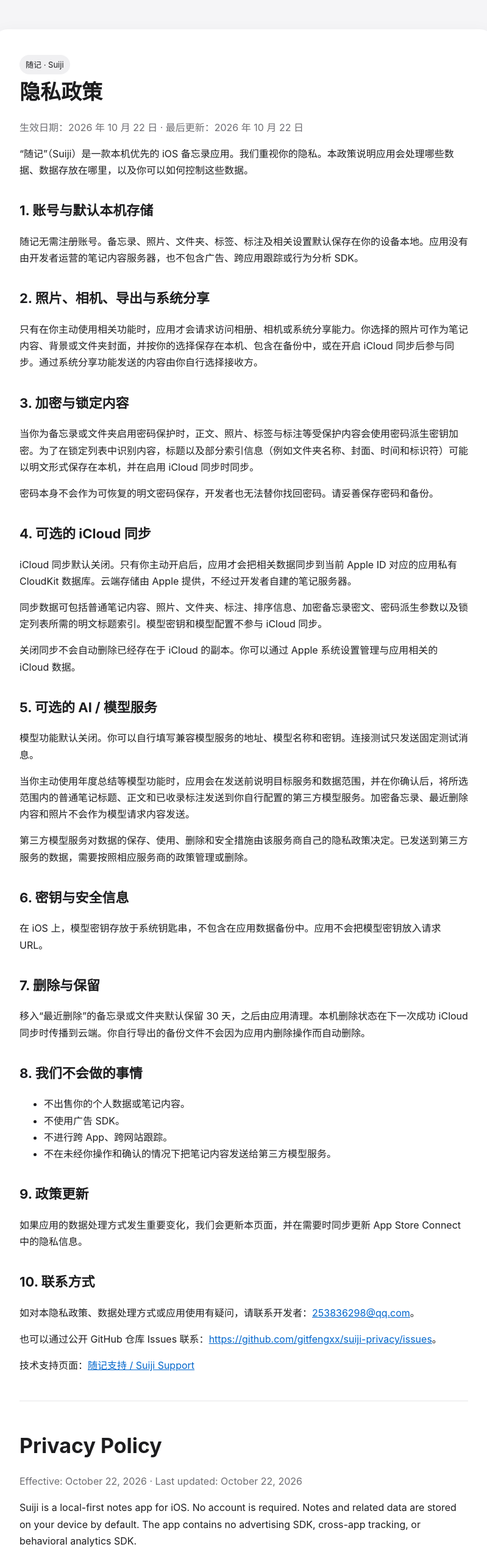
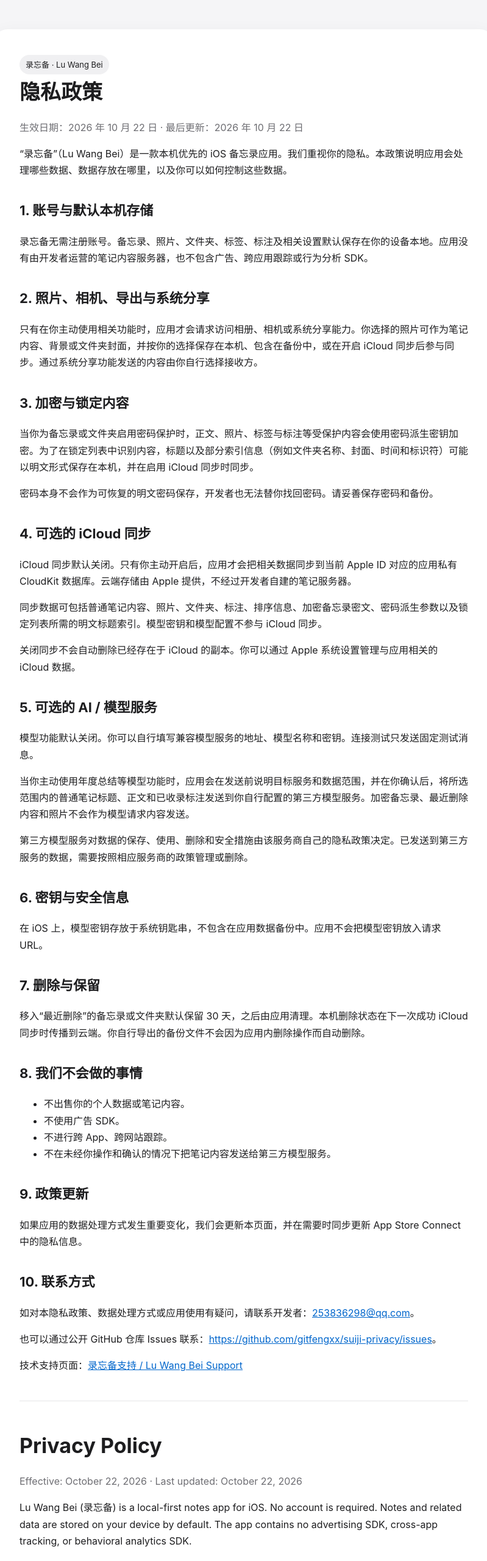
Before and after one commit to gitfengxx/suiji-privacy, a plain HTML site: page index.html in a window 1280 px wide. Shown: the top 2560 px of the page at 61% size, without its empty margins (240-1039 px from the left). Drawn offline with Linux system fonts and the light colour scheme.

Commit message:
Update app branding to Lu Wang Bei

```diff
--- a/index.html
+++ b/index.html
@@ -4,8 +4,8 @@
   <meta charset="utf-8">
   <meta name="viewport" content="width=device-width,initial-scale=1">
   <meta name="color-scheme" content="light dark">
-  <title>随记隐私政策 | Suiji Privacy Policy</title>
-  <meta name="description" content="随记（Suiji）iOS 应用隐私政策">
+  <title>录忘备隐私政策 | Lu Wang Bei Privacy Policy</title>
+  <meta name="description" content="录忘备（Lu Wang Bei）iOS 应用隐私政策">
   <style>
     :root{font-family:-apple-system,BlinkMacSystemFont,"SF Pro Text","PingFang SC","Helvetica Neue",Arial,sans-serif;color:#1d1d1f;background:#f5f5f7;line-height:1.7}
     *{box-sizing:border-box} body{margin:0} main{max-width:860px;margin:0 auto;padding:48px 20px 80px}
@@ -21,14 +21,14 @@
 <body>
 <main>
 <article>
-  <span class="badge">随记 · Suiji</span>
+  <span class="badge">录忘备 · Lu Wang Bei</span>
   <h1>隐私政策</h1>
   <p class="muted">生效日期：2026 年 10 月 22 日 · 最后更新：2026 年 10 月 22 日</p>
 
-  <p>“随记”（Suiji）是一款本机优先的 iOS 备忘录应用。我们重视你的隐私。本政策说明应用会处理哪些数据、数据存放在哪里，以及你可以如何控制这些数据。</p>
+  <p>“录忘备”（Lu Wang Bei）是一款本机优先的 iOS 备忘录应用。我们重视你的隐私。本政策说明应用会处理哪些数据、数据存放在哪里，以及你可以如何控制这些数据。</p>
 
   <h2>1. 账号与默认本机存储</h2>
-  <p>随记无需注册账号。备忘录、照片、文件夹、标签、标注及相关设置默认保存在你的设备本地。应用没有由开发者运营的笔记内容服务器，也不包含广告、跨应用跟踪或行为分析 SDK。</p>
+  <p>录忘备无需注册账号。备忘录、照片、文件夹、标签、标注及相关设置默认保存在你的设备本地。应用没有由开发者运营的笔记内容服务器，也不包含广告、跨应用跟踪或行为分析 SDK。</p>
 
   <h2>2. 照片、相机、导出与系统分享</h2>
   <p>只有在你主动使用相关功能时，应用才会请求访问相册、相机或系统分享能力。你选择的照片可作为笔记内容、背景或文件夹封面，并按你的选择保存在本机、包含在备份中，或在开启 iCloud 同步后参与同步。通过系统分享功能发送的内容由你自行选择接收方。</p>
@@ -67,14 +67,14 @@
   <h2>10. 联系方式</h2>
   <p>如对本隐私政策、数据处理方式或应用使用有疑问，请联系开发者：<a href="mailto:253836298@qq.com">253836298@qq.com</a>。</p>
   <p>也可以通过公开 GitHub 仓库 Issues 联系：<a href="https://github.com/gitfengxx/suiji-privacy/issues">https://github.com/gitfengxx/suiji-privacy/issues</a>。</p>
-  <p>技术支持页面：<a href="./support.html">随记支持 / Suiji Support</a></p>
+  <p>技术支持页面：<a href="./support.html">录忘备支持 / Lu Wang Bei Support</a></p>
 
   <div class="divider"></div>
 
   <h1 lang="en">Privacy Policy</h1>
   <p class="muted" lang="en">Effective: October 22, 2026 · Last updated: October 22, 2026</p>
   <div lang="en">
-    <p>Suiji is a local-first notes app for iOS. No account is required. Notes and related data are stored on your device by default. The app contains no advertising SDK, cross-app tracking, or behavioral analytics SDK.</p>
+    <p>Lu Wang Bei (录忘备) is a local-first notes app for iOS. No account is required. Notes and related data are stored on your device by default. The app contains no advertising SDK, cross-app tracking, or behavioral analytics SDK.</p>
     <h2>Optional iCloud Sync</h2>
     <p>iCloud sync is off by default. If you enable it, relevant app data is synchronized to the private CloudKit database associated with your Apple ID. This storage is provided by Apple and is not a developer-operated notes server. Synced data may include regular note content, photos, folders, annotations, ordering data, encrypted note ciphertext and the plain-text title/index information needed for locked lists.</p>
     <h2>Optional AI / Model Services</h2>
@@ -85,7 +85,7 @@
     <p>For privacy or support questions, contact the developer at <a href="mailto:253836298@qq.com">253836298@qq.com</a>. You may also use the public repository Issues page: <a href="https://github.com/gitfengxx/suiji-privacy/issues">https://github.com/gitfengxx/suiji-privacy/issues</a>.</p>
   </div>
 </article>
-<footer>© 2026 随记 Suiji · <a href="./support.html">Support</a></footer>
+<footer>© 2026 录忘备 Lu Wang Bei · <a href="./support.html">Support</a></footer>
 </main>
 </body>
 </html>
```
Also changed, not shown: support.html (+3 -3 lines), 1 other file.
